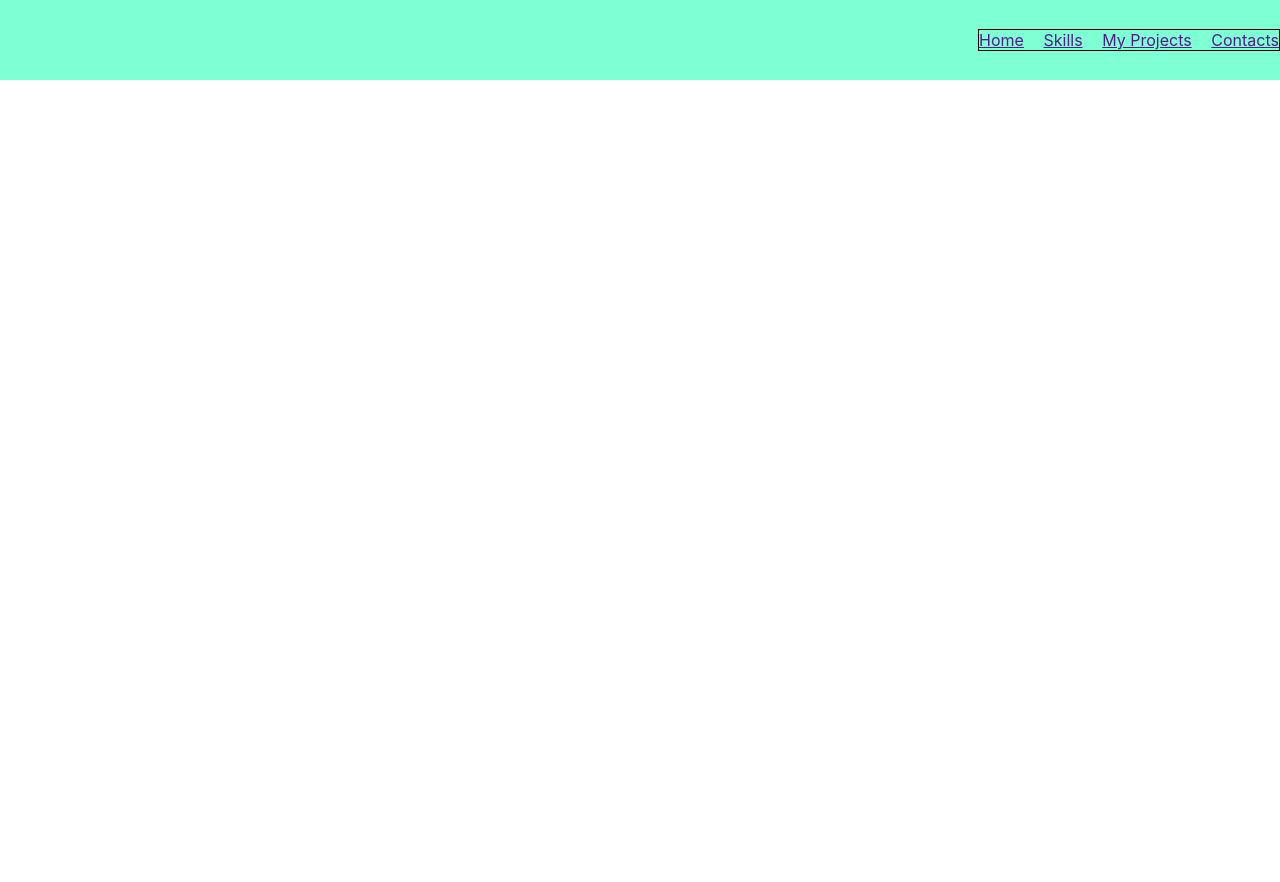
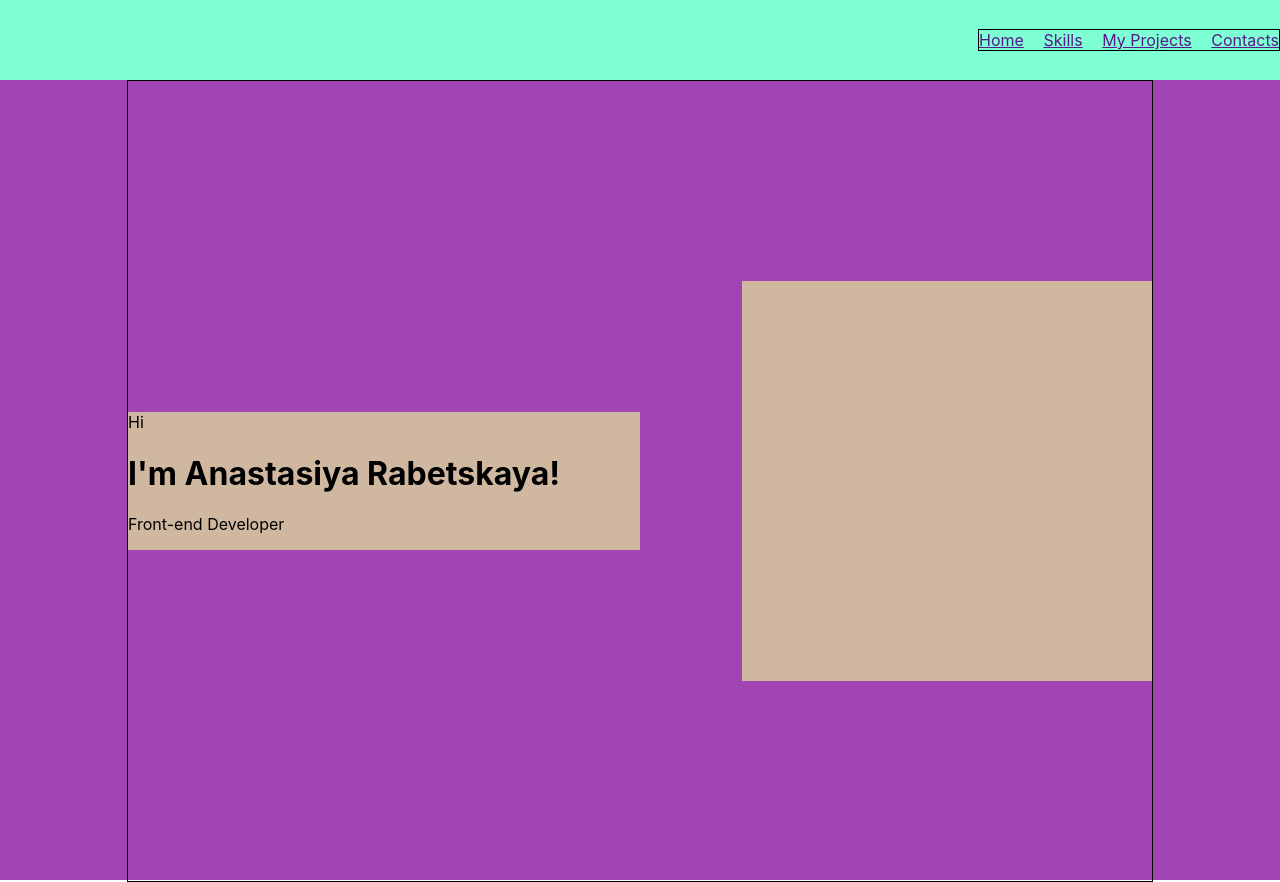
Before and after one commit to Anastasiya-la/portfolio, a React (Create React App) app: page / in a window 1280 px wide. Before the commit the page ends 800 px from the top, so only its background shows below. Built offline with nearby package versions, Linux system fonts and the light colour scheme.

Commit message:
add main.tsx

```diff
--- a/src/App.tsx
+++ b/src/App.tsx
@@ -1,11 +1,13 @@
 import React from 'react';
 import './App.css';
 import Header from "./header/Header";
+import Main from "./main/Main";
 
 function App() {
     return (
         <div className="App">
             <Header/>
+            <Main/>
         </div>
     );
 }
--- /dev/null
+++ b/src/main/Main.module.css
@@ -0,0 +1,26 @@
+.mainBlock {
+    height: 100vh;
+    background-color: #a045b1;
+}
+
+.text {
+    width: 50%;
+    background-color: #d0b8a0;
+
+}
+
+.photo {
+    width: 40%;
+    height: 400px;
+    background-color: #d0b8a0;
+}
+
+.container {
+    border: 1px solid;
+    height: 100%;
+    width: 80%;
+    margin: 0 auto;
+    display: flex;
+    align-items: center;
+    justify-content: space-between;
+}
--- /dev/null
+++ b/src/main/Main.tsx
@@ -0,0 +1,23 @@
+import React from 'react';
+import style from './Main.module.css'
+
+const Main = () => {
+    return (
+        <div className={style.mainBlock}>
+            <div className={style.container}>
+            <div className={style.text}>
+                <span>
+                    Hi
+                </span>
+                <h1>
+                    I'm Anastasiya Rabetskaya!
+                </h1>
+                <p>Front-end Developer</p>
+            </div>
+            <div className={style.photo}></div>
+            </div>
+        </div>
+    );
+}
+
+export default Main;
```
Also changed, not shown: src/header/Header.tsx (renamed from src/header/Header.js).
